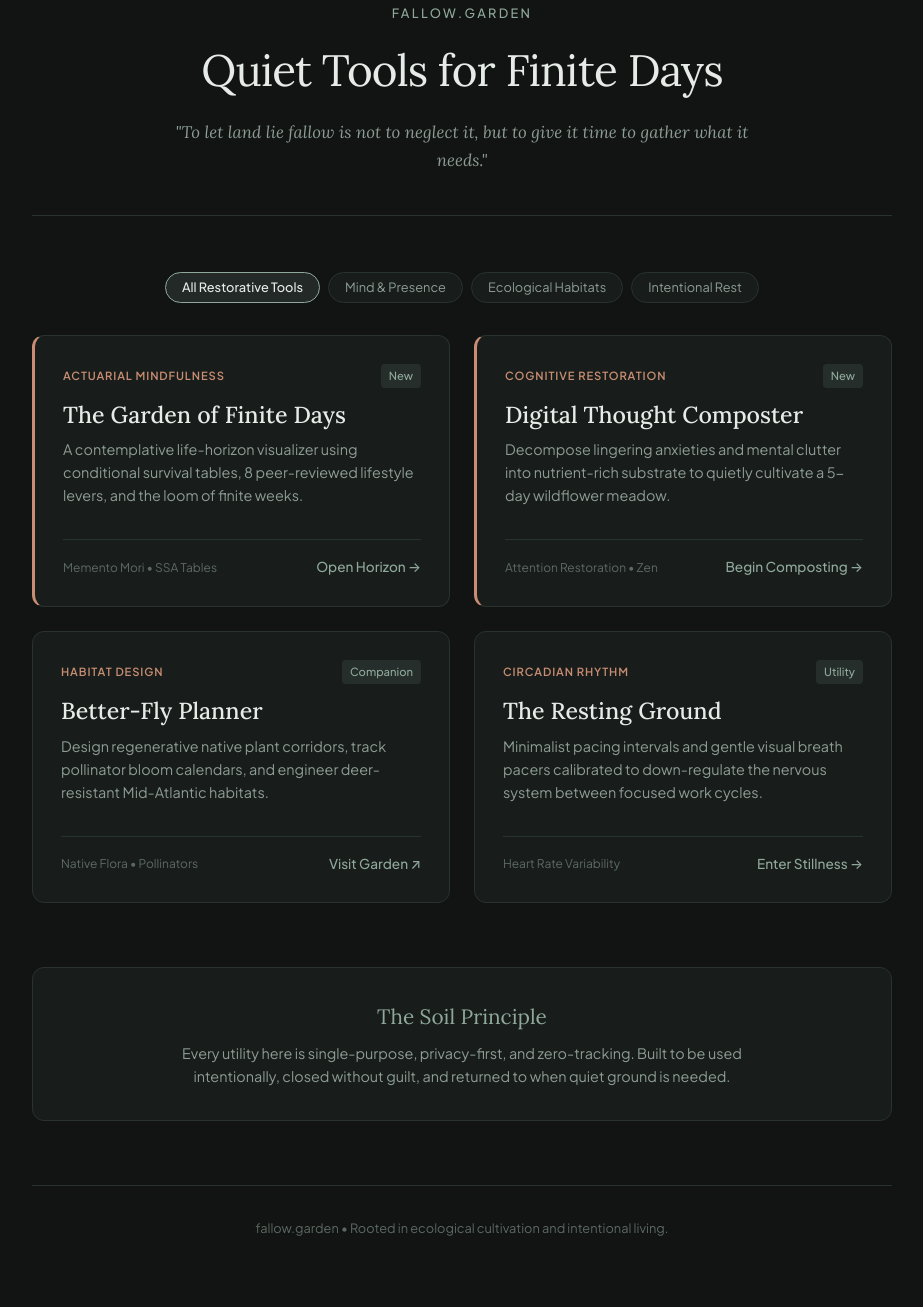
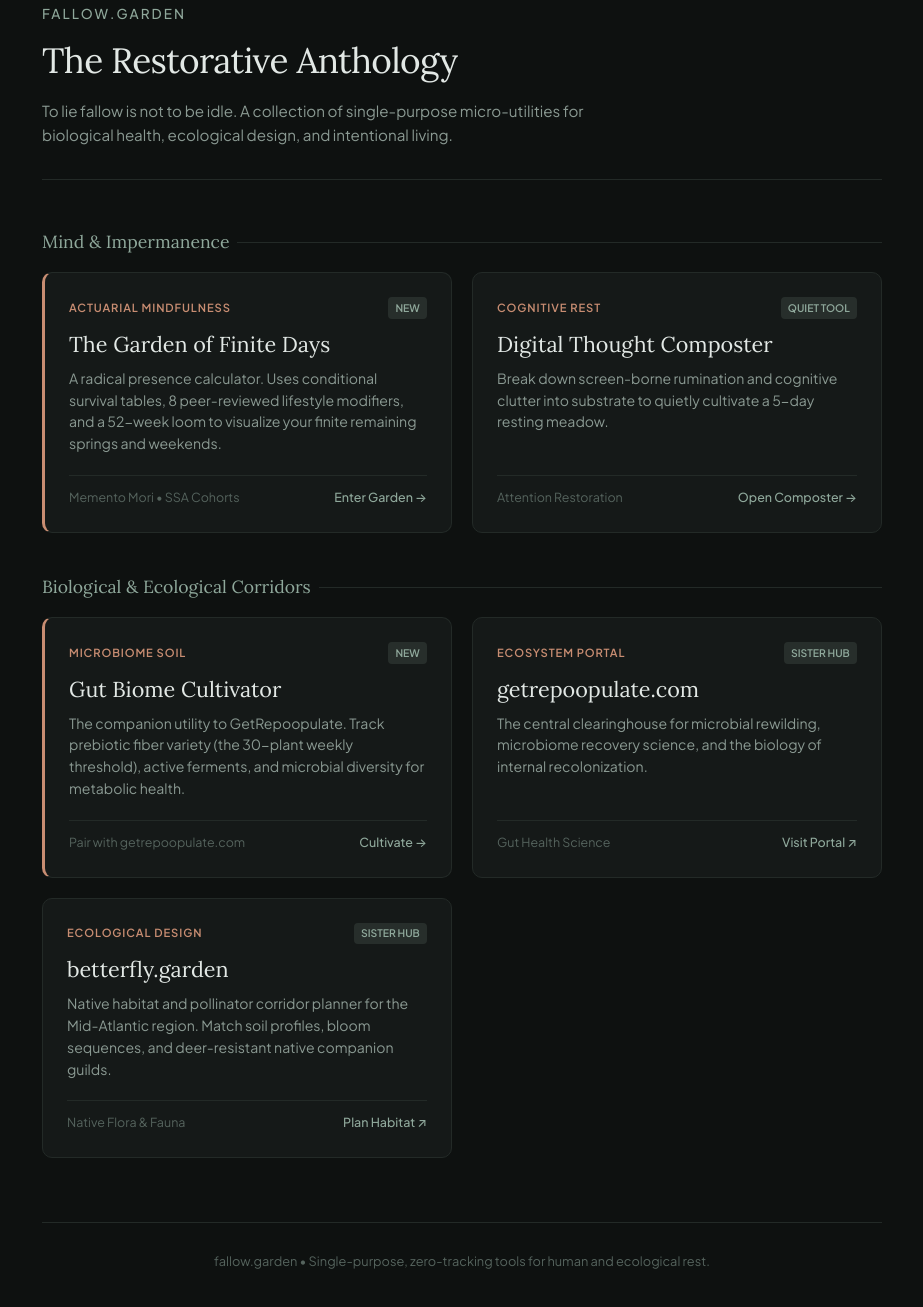
Before and after one commit to davidmikosz-netizen/fallow.garden, a plain HTML site: page index.html in a window 1280 px wide. Shown: the part 45-1352 px from the top of the page, without its empty margins (178-1101 px from the left). Drawn offline with Linux system fonts and the light colour scheme.

Commit message:
Update index.html

```diff
--- a/index.html
+++ b/index.html
@@ -3,24 +3,24 @@
 <head>
   <meta charset="UTF-8" />
   <meta name="viewport" content="width=device-width, initial-scale=1.0" />
-  <title>fallow.garden | An Anthology of Restorative Micro-Apps</title>
+  <title>fallow.garden | Restorative Micro-Utilities</title>
   <link rel="preconnect" href="https://fonts.googleapis.com" />
   <link rel="preconnect" href="https://fonts.gstatic.com" crossorigin />
-  <link href="https://fonts.googleapis.com/css2?family=Lora:ital,wght@0,400;0,500;0,600;1,400&family=Plus+Jakarta+Sans:wght@300;400;500;600&display=swap" rel="stylesheet" />
+  <link href="https://fonts.googleapis.com/css2?family=Lora:ital,wght@0,400;0,500;1,400&family=Plus+Jakarta+Sans:wght@300;400;500;600&display=swap" rel="stylesheet" />
   <style>
     :root {
-      --bg: #111413;
-      --surface: #181d1b;
-      --surface-border: #28322e;
-      --surface-hover: #222926;
+      --bg: #0e1110;
+      --card-bg: #151918;
+      --card-border: #232a27;
+      --card-hover: #1c2220;
       --accent-sage: #8fa89b;
       --accent-clay: #c88d72;
-      --accent-gold: #d4af37;
-      --text-main: #e6ebe8;
-      --text-muted: #8d9c94;
-      --text-dim: #5c6963;
+      --accent-flora: #7ba382;
+      --text-main: #e2e8e5;
+      --text-muted: #8a9992;
+      --text-dim: #55635d;
       --font-serif: 'Lora', Georgia, serif;
-      --font-sans: 'Plus Jakarta Sans', system-ui, -apple-system, sans-serif;
+      --font-sans: 'Plus Jakarta Sans', -apple-system, sans-serif;
     }
 
     * {
@@ -41,225 +41,166 @@
 
     .container {
       width: 100%;
-      max-width: 860px;
+      max-width: 840px;
     }
 
-    /* Hero / Manifesto */
+    /* Header */
     header {
-      margin-bottom: 3.5rem;
-      text-align: center;
-      border-bottom: 1px solid var(--surface-border);
-      padding-bottom: 2.5rem;
+      margin-bottom: 3rem;
+      text-align: left;
+      border-bottom: 1px solid var(--card-border);
+      padding-bottom: 2rem;
     }
 
-    .site-tag {
-      font-size: 0.8rem;
-      letter-spacing: 0.18em;
+    .brand {
+      font-size: 0.85rem;
+      letter-spacing: 0.15em;
       text-transform: uppercase;
       color: var(--accent-sage);
-      margin-bottom: 0.75rem;
       font-weight: 500;
+      margin-bottom: 0.5rem;
     }
 
     h1 {
       font-family: var(--font-serif);
-      font-size: 2.75rem;
+      font-size: 2.2rem;
       font-weight: 400;
       letter-spacing: -0.02em;
       color: var(--text-main);
-      margin-bottom: 0.75rem;
+      margin-bottom: 0.6rem;
     }
 
-    .hero-manifesto {
+    .tagline {
       color: var(--text-muted);
-      font-size: 1.05rem;
-      max-width: 580px;
-      margin: 0 auto;
-      font-style: italic;
-      font-family: var(--font-serif);
-      line-height: 1.7;
+      font-size: 0.95rem;
+      max-width: 600px;
+      line-height: 1.6;
     }
 
-    /* Filters / Nav */
-    .filter-bar {
+    /* Section Headers */
+    .section-label {
+      font-family: var(--font-serif);
+      font-size: 1.1rem;
+      font-weight: 400;
+      color: var(--accent-sage);
+      margin: 2.5rem 0 1rem;
       display: flex;
+      align-items: center;
       gap: 0.5rem;
-      margin-bottom: 2rem;
-      flex-wrap: wrap;
-      justify-content: center;
     }
 
-    .filter-btn {
-      background: var(--surface);
-      border: 1px solid var(--surface-border);
-      color: var(--text-muted);
-      border-radius: 20px;
-      padding: 0.4rem 1rem;
-      font-size: 0.8rem;
-      cursor: pointer;
-      font-family: var(--font-sans);
-      transition: all 0.2s ease;
+    .section-label::after {
+      content: "";
+      flex: 1;
+      height: 1px;
+      background: var(--card-border);
     }
 
-    .filter-btn:hover {
-      border-color: var(--accent-sage);
-      color: var(--text-main);
-    }
-
-    .filter-btn.active {
-      background: var(--surface-hover);
-      border-color: var(--accent-sage);
-      color: var(--text-main);
-      font-weight: 500;
-    }
-
-    /* App Grid */
+    /* Grid Layout */
     .app-grid {
       display: grid;
       grid-template-columns: repeat(auto-fit, minmax(360px, 1fr));
-      gap: 1.5rem;
-      margin-bottom: 4rem;
+      gap: 1.25rem;
     }
 
-    .app-card {
-      background: var(--surface);
-      border: 1px solid var(--surface-border);
-      border-radius: 12px;
-      padding: 1.75rem;
+    /* Cards */
+    .card {
+      background: var(--card-bg);
+      border: 1px solid var(--card-border);
+      border-radius: 10px;
+      padding: 1.5rem;
+      text-decoration: none;
+      color: inherit;
       display: flex;
       flex-direction: column;
       justify-content: space-between;
-      position: relative;
-      transition: transform 0.2s ease, border-color 0.2s ease;
-      text-decoration: none;
-      color: inherit;
+      transition: border-color 0.2s, transform 0.2s, background-color 0.2s;
     }
 
-    .app-card:hover {
+    .card:hover {
+      border-color: var(--accent-sage);
+      background: var(--card-hover);
       transform: translateY(-2px);
-      border-color: var(--accent-sage);
     }
 
-    .app-card.featured {
+    .card.highlight {
       border-left: 3px solid var(--accent-clay);
     }
 
     .card-top {
-      margin-bottom: 1.5rem;
+      margin-bottom: 1.25rem;
     }
 
-    .card-meta {
+    .card-header {
       display: flex;
+      justify-content: space-between;
       align-items: center;
-      justify-content: space-between;
-      margin-bottom: 0.75rem;
+      margin-bottom: 0.5rem;
     }
 
-    .badge-tag {
+    .card-type {
       font-size: 0.7rem;
+      text-transform: uppercase;
       letter-spacing: 0.08em;
-      text-transform: uppercase;
       color: var(--accent-clay);
       font-weight: 600;
     }
 
-    .status-badge {
-      font-size: 0.7rem;
-      padding: 0.2rem 0.5rem;
-      background: rgba(143, 168, 155, 0.12);
+    .card-badge {
+      font-size: 0.65rem;
+      padding: 0.15rem 0.45rem;
+      background: rgba(143, 168, 155, 0.15);
       color: var(--accent-sage);
       border-radius: 4px;
-      font-weight: 500;
+      text-transform: uppercase;
+      font-weight: 600;
     }
 
-    .app-title {
+    .card-title {
       font-family: var(--font-serif);
-      font-size: 1.45rem;
-      font-weight: 500;
+      font-size: 1.35rem;
+      font-weight: 400;
       color: var(--text-main);
-      margin-bottom: 0.5rem;
-      line-height: 1.3;
+      margin-bottom: 0.4rem;
     }
 
-    .app-summary {
+    .card-desc {
+      font-size: 0.88rem;
       color: var(--text-muted);
-      font-size: 0.9rem;
-      line-height: 1.6;
+      line-height: 1.55;
     }
 
-    .card-footer {
+    .card-meta {
+      border-top: 1px solid var(--card-border);
+      padding-top: 0.75rem;
+      font-size: 0.78rem;
+      color: var(--text-dim);
       display: flex;
       justify-content: space-between;
       align-items: center;
-      border-top: 1px solid var(--surface-border);
-      padding-top: 1rem;
-      margin-top: 0.5rem;
     }
 
-    .card-indicators {
-      font-size: 0.75rem;
-      color: var(--text-dim);
-    }
-
-    .action-link {
-      font-size: 0.85rem;
+    .card-link-text {
       color: var(--accent-sage);
       font-weight: 500;
-      display: flex;
-      align-items: center;
-      gap: 0.35rem;
-    }
-
-    /* Contemplation Box */
-    .field-notes {
-      background: var(--surface);
-      border: 1px solid var(--surface-border);
-      border-radius: 12px;
-      padding: 2rem;
-      text-align: center;
-      margin-bottom: 4rem;
-    }
-
-    .field-notes h3 {
-      font-family: var(--font-serif);
-      font-weight: 400;
-      font-size: 1.3rem;
-      color: var(--accent-sage);
-      margin-bottom: 0.5rem;
-    }
-
-    .field-notes p {
-      color: var(--text-muted);
-      font-size: 0.9rem;
-      max-width: 580px;
-      margin: 0 auto;
-      line-height: 1.6;
     }
 
     /* Footer */
     footer {
+      margin-top: 4rem;
+      border-top: 1px solid var(--card-border);
+      padding-top: 1.75rem;
       text-align: center;
-      border-top: 1px solid var(--surface-border);
-      padding-top: 2rem;
+      font-size: 0.8rem;
       color: var(--text-dim);
-      font-size: 0.8rem;
     }
 
-    footer a {
-      color: var(--text-muted);
-      text-decoration: none;
-    }
-
-    footer a:hover {
-      color: var(--accent-sage);
-    }
-
-    @media (max-width: 650px) {
+    @media (max-width: 600px) {
       .app-grid {
         grid-template-columns: 1fr;
       }
       h1 {
-        font-size: 2.15rem;
+        font-size: 1.85rem;
       }
     }
   </style>
@@ -268,132 +209,119 @@
 
   <div class="container">
     <header>
-      <div class="site-tag">fallow.garden</div>
-      <h1>Quiet Tools for Finite Days</h1>
-      <p class="hero-manifesto">
-        "To let land lie fallow is not to neglect it, but to give it time to gather what it needs."
+      <div class="brand">fallow.garden</div>
+      <h1>The Restorative Anthology</h1>
+      <p class="tagline">
+        To lie fallow is not to be idle. A collection of single-purpose micro-utilities for biological health, ecological design, and intentional living.
       </p>
     </header>
 
-    <!-- Category Filter -->
-    <div class="filter-bar">
-      <button class="filter-btn active" data-filter="all">All Restorative Tools</button>
-      <button class="filter-btn" data-filter="mind">Mind & Presence</button>
-      <button class="filter-btn" data-filter="ecology">Ecological Habitats</button>
-      <button class="filter-btn" data-filter="rest">Intentional Rest</button>
-    </div>
+    <!-- Section: Mind, Time & Presence -->
+    <div class="section-label">Mind & Impermanence</div>
+    <div class="app-grid">
 
-    <!-- App Anthology Grid -->
-    <main class="app-grid" id="appGrid">
-
-      <!-- New App 1: The Garden of Finite Days -->
-      <a href="/finite-days/" class="app-card featured" data-category="mind">
+      <!-- App 1: The Garden of Finite Days -->
+      <a href="/finite-days/" class="card highlight">
         <div class="card-top">
-          <div class="card-meta">
-            <span class="badge-tag">Actuarial Mindfulness</span>
-            <span class="status-badge">New</span>
+          <div class="card-header">
+            <span class="card-type">Actuarial Mindfulness</span>
+            <span class="card-badge">New</span>
           </div>
-          <h2 class="app-title">The Garden of Finite Days</h2>
-          <p class="app-summary">
-            A contemplative life-horizon visualizer using conditional survival tables, 8 peer-reviewed lifestyle levers, and the loom of finite weeks.
+          <h2 class="card-title">The Garden of Finite Days</h2>
+          <p class="card-desc">
+            A radical presence calculator. Uses conditional survival tables, 8 peer-reviewed lifestyle modifiers, and a 52-week loom to visualize your finite remaining springs and weekends.
           </p>
         </div>
-        <div class="card-footer">
-          <span class="card-indicators">Memento Mori &bull; SSA Tables</span>
-          <span class="action-link">Open Horizon &rarr;</span>
+        <div class="card-meta">
+          <span>Memento Mori • SSA Cohorts</span>
+          <span class="card-link-text">Enter Garden &rarr;</span>
         </div>
       </a>
 
-      <!-- New App 2: Digital Thought Composter -->
-      <a href="/composter/" class="app-card featured" data-category="rest">
+      <!-- App 2: Digital Thought Composter -->
+      <a href="/composter/" class="card">
         <div class="card-top">
-          <div class="card-meta">
-            <span class="badge-tag">Cognitive Restoration</span>
-            <span class="status-badge">New</span>
+          <div class="card-header">
+            <span class="card-type">Cognitive Rest</span>
+            <span class="card-badge">Quiet Tool</span>
           </div>
-          <h2 class="app-title">Digital Thought Composter</h2>
-          <p class="app-summary">
-            Decompose lingering anxieties and mental clutter into nutrient-rich substrate to quietly cultivate a 5-day wildflower meadow.
+          <h2 class="card-title">Digital Thought Composter</h2>
+          <p class="card-desc">
+            Break down screen-borne rumination and cognitive clutter into substrate to quietly cultivate a 5-day resting meadow.
           </p>
         </div>
-        <div class="card-footer">
-          <span class="card-indicators">Attention Restoration &bull; Zen</span>
-          <span class="action-link">Begin Composting &rarr;</span>
+        <div class="card-meta">
+          <span>Attention Restoration</span>
+          <span class="card-link-text">Open Composter &rarr;</span>
         </div>
       </a>
 
-      <!-- Ecosystem App 3: Better-Fly Habitat Planner -->
-      <a href="https://betterfly.garden" class="app-card" data-category="ecology" target="_blank" rel="noopener">
+    </div>
+
+    <!-- Section: Inner & Outer Ecosystems -->
+    <div class="section-label">Biological & Ecological Corridors</div>
+    <div class="app-grid">
+
+      <!-- App 3: Gut Biome Cultivator (New) -->
+      <a href="/biome/" class="card highlight">
         <div class="card-top">
-          <div class="card-meta">
-            <span class="badge-tag">Habitat Design</span>
-            <span class="status-badge">Companion</span>
+          <div class="card-header">
+            <span class="card-type">Microbiome Soil</span>
+            <span class="card-badge">New</span>
           </div>
-          <h2 class="app-title">Better-Fly Planner</h2>
-          <p class="app-summary">
-            Design regenerative native plant corridors, track pollinator bloom calendars, and engineer deer-resistant Mid-Atlantic habitats.
+          <h2 class="card-title">Gut Biome Cultivator</h2>
+          <p class="card-desc">
+            The companion utility to GetRepoopulate. Track prebiotic fiber variety (the 30-plant weekly threshold), active ferments, and microbial diversity for metabolic health.
           </p>
         </div>
-        <div class="card-footer">
-          <span class="card-indicators">Native Flora &bull; Pollinators</span>
-          <span class="action-link">Visit Garden ↗</span>
+        <div class="card-meta">
+          <span>Pair with getrepoopulate.com</span>
+          <span class="card-link-text">Cultivate &rarr;</span>
         </div>
       </a>
 
-      <!-- Restorative Tool 4: Fallow Breathing & Rest Intervals -->
-      <a href="/fallow-rest/" class="app-card" data-category="mind">
+      <!-- Sister Hub: GetRepoopulate -->
+      <a href="https://getrepoopulate.com" class="card" target="_blank" rel="noopener">
         <div class="card-top">
-          <div class="card-meta">
-            <span class="badge-tag">Circadian Rhythm</span>
-            <span class="status-badge">Utility</span>
+          <div class="card-header">
+            <span class="card-type">Ecosystem Portal</span>
+            <span class="card-badge">Sister Hub</span>
           </div>
-          <h2 class="app-title">The Resting Ground</h2>
-          <p class="app-summary">
-            Minimalist pacing intervals and gentle visual breath pacers calibrated to down-regulate the nervous system between focused work cycles.
+          <h2 class="card-title">getrepoopulate.com</h2>
+          <p class="card-desc">
+            The central clearinghouse for microbial rewilding, microbiome recovery science, and the biology of internal recolonization.
           </p>
         </div>
-        <div class="card-footer">
-          <span class="card-indicators">Heart Rate Variability</span>
-          <span class="action-link">Enter Stillness &rarr;</span>
+        <div class="card-meta">
+          <span>Gut Health Science</span>
+          <span class="card-link-text">Visit Portal ↗</span>
         </div>
       </a>
 
-    </main>
+      <!-- App 4: Better-Fly Habitat Planner -->
+      <a href="https://betterfly.garden" class="card" target="_blank" rel="noopener">
+        <div class="card-top">
+          <div class="card-header">
+            <span class="card-type">Ecological Design</span>
+            <span class="card-badge">Sister Hub</span>
+          </div>
+          <h2 class="card-title">betterfly.garden</h2>
+          <p class="card-desc">
+            Native habitat and pollinator corridor planner for the Mid-Atlantic region. Match soil profiles, bloom sequences, and deer-resistant native companion guilds.
+          </p>
+        </div>
+        <div class="card-meta">
+          <span>Native Flora & Fauna</span>
+          <span class="card-link-text">Plan Habitat ↗</span>
+        </div>
+      </a>
 
-    <!-- Field Philosophy Note -->
-    <section class="field-notes">
-      <h3>The Soil Principle</h3>
-      <p>
-        Every utility here is single-purpose, privacy-first, and zero-tracking. Built to be used intentionally, closed without guilt, and returned to when quiet ground is needed.
-      </p>
-    </section>
+    </div>
 
     <footer>
-      <p>fallow.garden &bull; Rooted in ecological cultivation and intentional living.</p>
+      <p>fallow.garden • Single-purpose, zero-tracking tools for human and ecological rest.</p>
     </footer>
   </div>
 
-  <script>
-    // Interactive Category Filtering
-    const filterButtons = document.querySelectorAll('.filter-btn');
-    const appCards = document.querySelectorAll('.app-card');
-
-    filterButtons.forEach(btn => {
-      btn.addEventListener('click', () => {
-        filterButtons.forEach(b => b.classList.remove('active'));
-        btn.classList.add('active');
-
-        const filter = btn.getAttribute('data-filter');
-
-        appCards.forEach(card => {
-          if (filter === 'all' || card.getAttribute('data-category') === filter) {
-            card.style.display = 'flex';
-          } else {
-            card.style.display = 'none';
-          }
-        });
-      });
-    });
-  </script>
 </body>
 </html>
```
